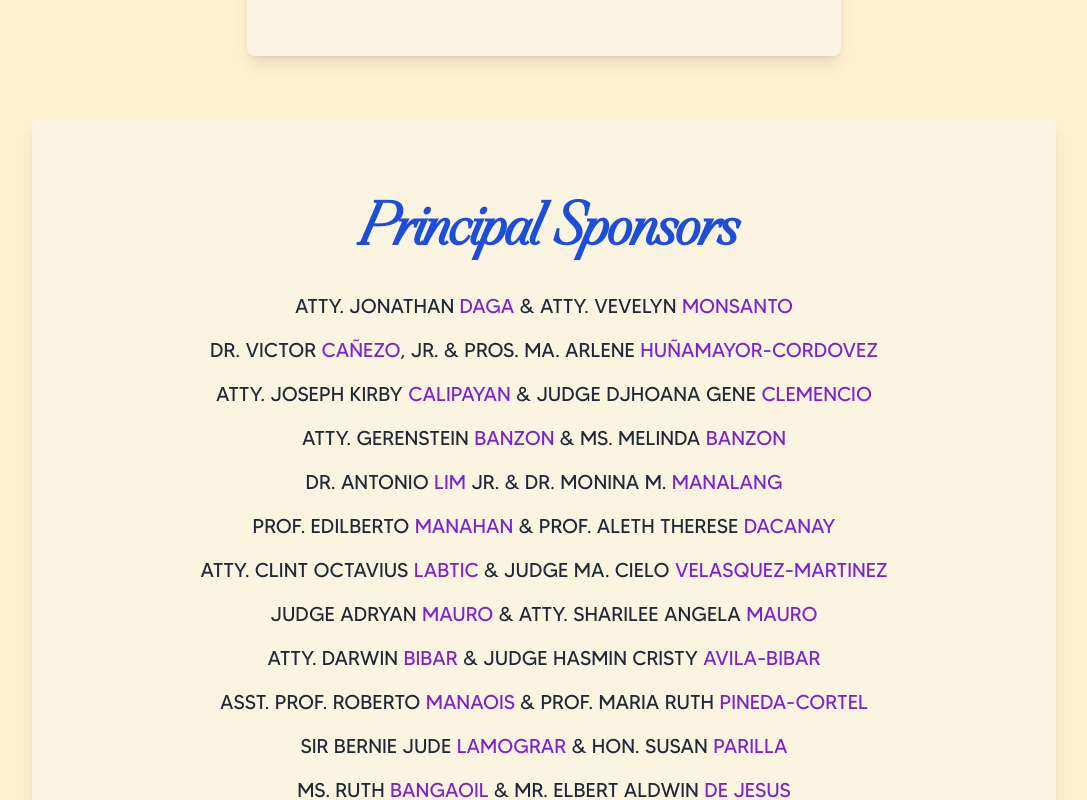
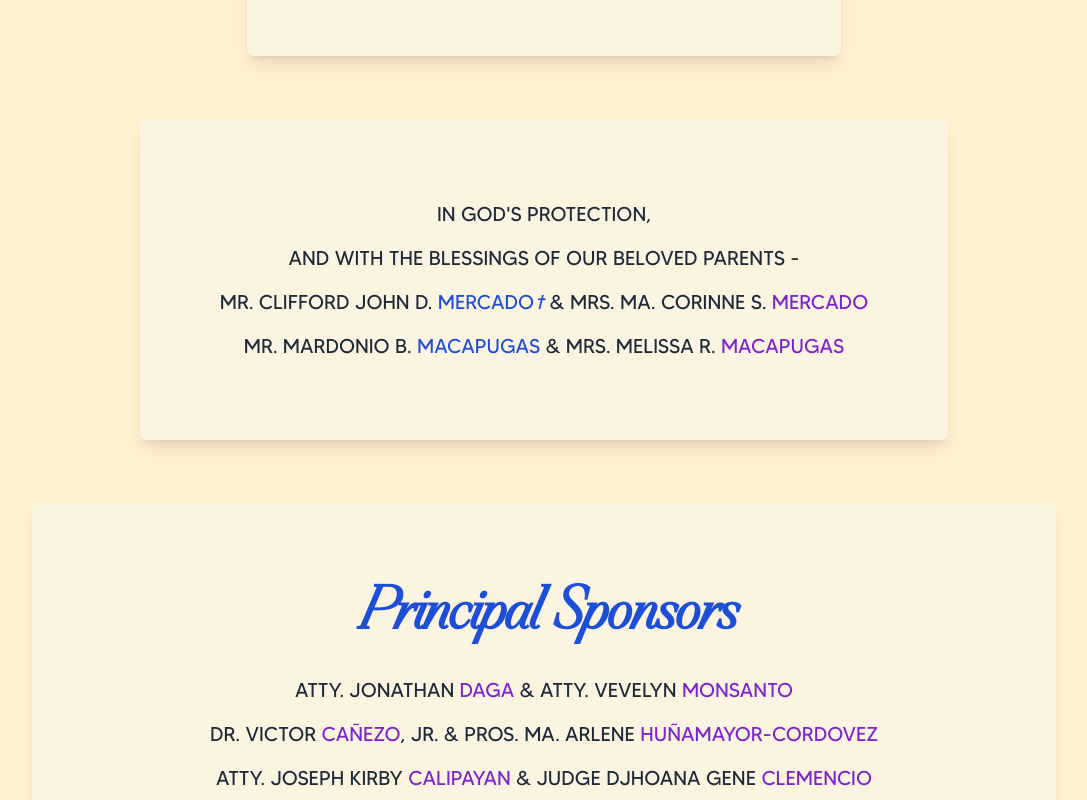
Before and after one commit to kulaizki/imclizyforyou, a Next.js app: page / in a window 1280 px wide. Shown: the part 1980-2780 px from the top of the page, without its empty margins (96-1183 px from the left). Built offline with nearby package versions, Linux system fonts and the light colour scheme.

Commit message:
feat: add Parents component

```diff
--- a/src/app/page.tsx
+++ b/src/app/page.tsx
@@ -6,6 +6,7 @@ import Sponsors from "@/components/Sponsors";
 import ReceptionGuest from "@/components/ReceptionGuest";
 import GiftsChildren from "@/components/GiftsChildren";
 import Venue from "@/components/Venue";
+import Parents from "@/components/Parents";
 
 export default function Home() {
   return (
@@ -47,6 +48,7 @@ export default function Home() {
 
         <div className="bg-[#fef1cf] flex flex-col items-center gap-y-16 p-4 pt-40">
           <Venue />
+          <Parents />
           <Sponsors />
           <Crew />
           <ReceptionGuest />
--- a/src/components/Crew.tsx
+++ b/src/components/Crew.tsx
@@ -104,7 +104,7 @@ export default function Crew() {
 
         <div className="text-center max-w-4xl mt-8">
           <h2 className="text-2xl sm:text-3xl font-wedding font-semibold text-purple-600">
-            The Flavras Dryads
+            The Flauras Dryads
           </h2>
           <div className="flex flex-wrap justify-center mt-4 gap-x-6 gap-y-2 text-base sm:text-lg text-gray-800 uppercase">
             <p>Arya Madison</p>
--- /dev/null
+++ b/src/components/Parents.tsx
@@ -0,0 +1,24 @@
+export default function Parents() {
+  return (
+    <div className="flex flex-col items-center justify-center bg-[#fef1cf] gap-y-8 px-8">
+      <div className="flex flex-col gap-16 bg-[#faf5e7] bg-opacity-80 rounded-lg shadow-lg p-20 max-w-5xl w-full">
+        <div className="text-center max-w-4xl">
+          <div className="flex flex-col gap-4 text-lg sm:text-xl select-none text-gray-800">
+            <p>IN GOD&apos;S PROTECTION,</p>
+            <p>AND WITH THE BLESSINGS OF OUR BELOVED PARENTS -</p>
+            <p>
+              MR. CLIFFORD JOHN D.{" "}
+              <span className="text-blue-700">MERCADO</span>
+              <span className="italic text-blue-700">†</span> & MRS. MA. CORINNE
+              S. <span className="text-purple-700">MERCADO</span>
+            </p>
+            <p>
+              MR. MARDONIO B. <span className="text-blue-700">MACAPUGAS</span> &
+              MRS. MELISSA R. <span className="text-purple-700">MACAPUGAS</span>
+            </p>
+          </div>
+        </div>
+      </div>
+    </div>
+  );
+}
```
